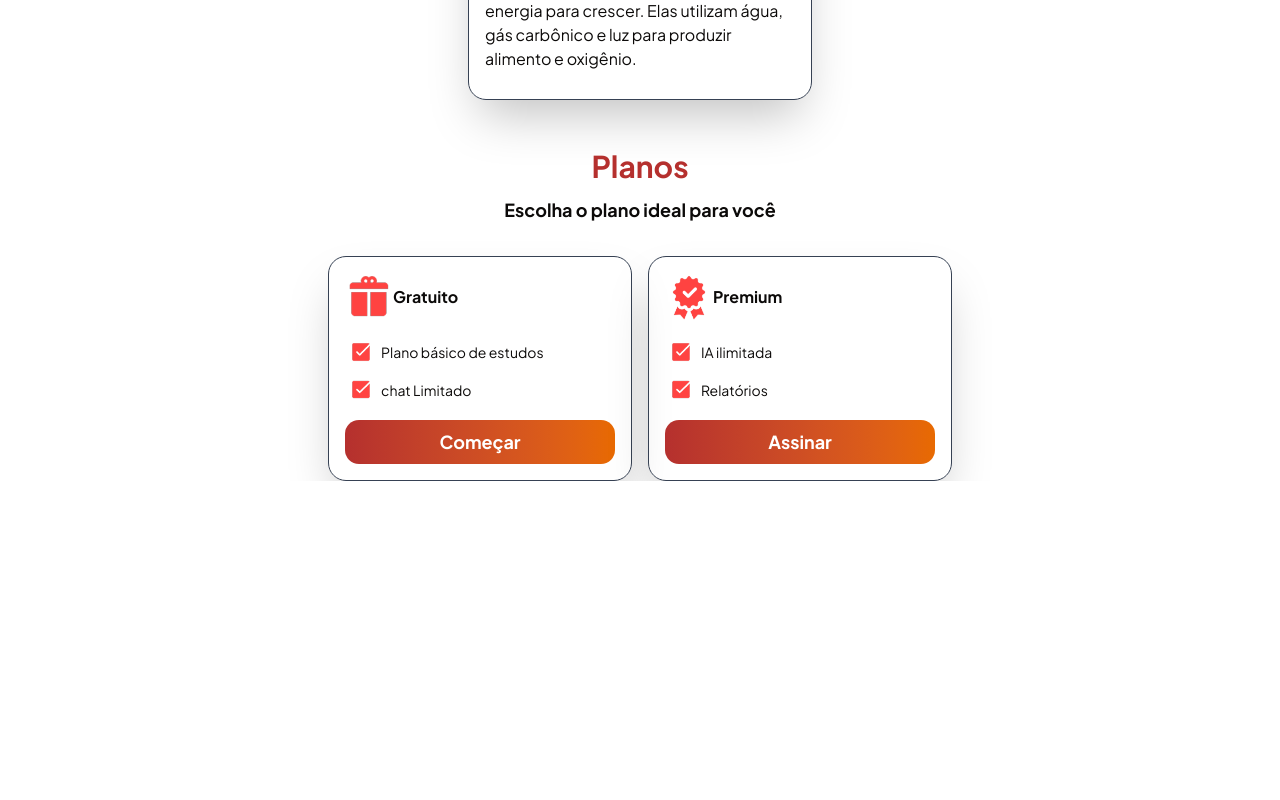
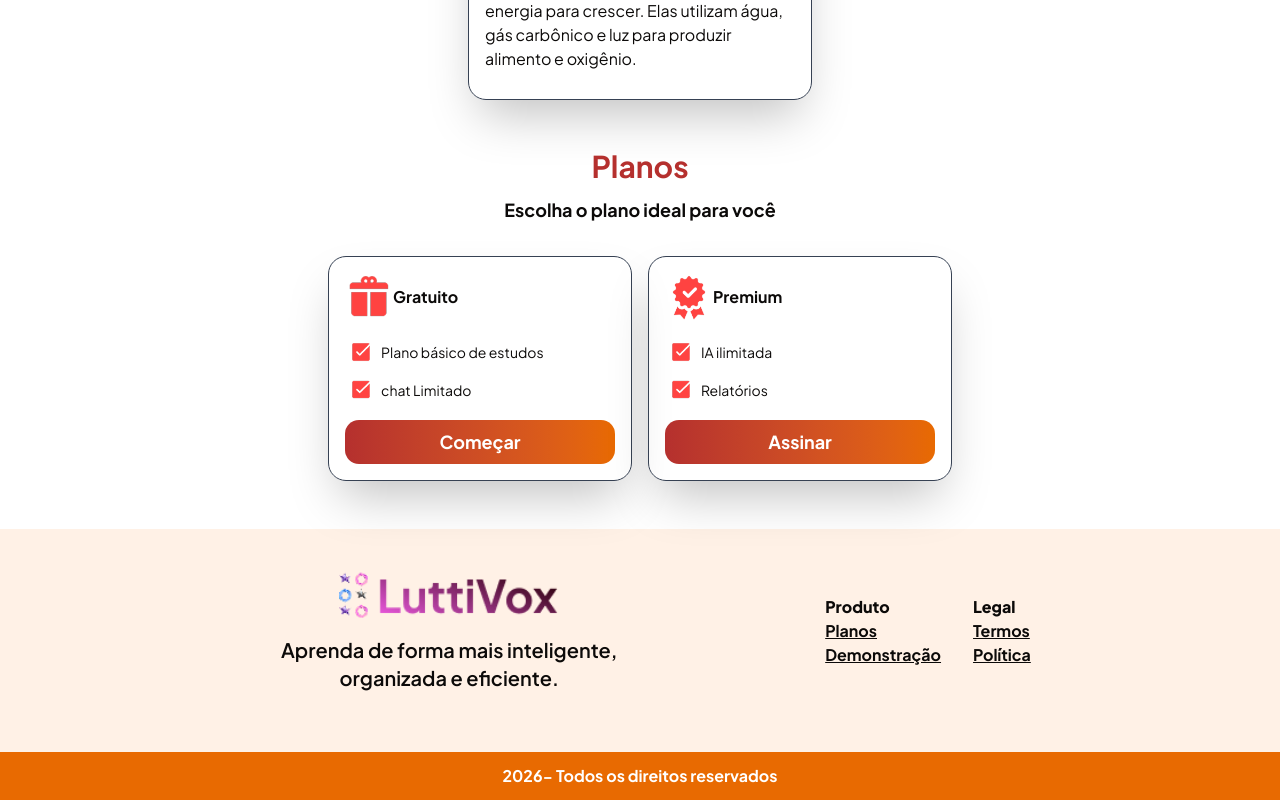
Before and after one commit to pinchieri-tiago/luttivox, a Next.js app: page / in a window 1280 px wide. Shown: the part 1453-2253 px from the top of the page. Before the commit the page ends 1934 px from the top, so only its background shows below. Built offline with nearby package versions, Linux system fonts and the light colour scheme; a web font is replaced by a local one.

Commit message:
feat: criar seção footer

```diff
--- a/src/app/page.tsx
+++ b/src/app/page.tsx
@@ -1,6 +1,7 @@
 import { About } from "@/components/home/about";
 import { Benefits } from "@/components/home/benefits";
 import { Demo } from "@/components/home/demo";
+import { Footer } from "@/components/home/footer";
 import { Header } from "@/components/home/header";
 import { Hero } from "@/components/home/hero";
 import { Plans } from "@/components/home/Plans";
@@ -14,6 +15,7 @@ export default function HomePage() {
         <About />
         <Demo  />
         <Plans />
+        <Footer />
      </div>
   );
 }
--- /dev/null
+++ b/src/components/home/footer.tsx
@@ -0,0 +1,57 @@
+import Image from "next/image";
+import Link from "next/link";
+
+export const Footer = () => {
+  return (
+    <footer className="bg-secondary-50 mt-12">
+      <div>
+        <div className="flex flex-col md:flex-row md:justify-center md:items-center md:p-5 md:gap-7 lg:gap-44">
+          <div className="flex flex-col items-center p-3">
+            <Image
+              src="/logo.png"
+              alt="logotipo"
+              width={200}
+              height={200}
+              className="h-auto w-30 xl:w-55"
+              loading="eager"
+            />
+            <p className="my-2 text-center text-sm lg:text-xl font-semibold md:max-w-94">
+              Aprenda de forma mais inteligente, organizada e eficiente.
+            </p>
+          </div>
+          <div>
+            <div className="flex items-center justify-center gap-8">
+              <div>
+                <p className="font-black">Produto</p>
+                <div className="flex flex-col">
+                  <Link href="/#planos" className="font-bold underline">
+                    Planos
+                  </Link>
+                  <Link href="/#demonstracao" className="font-bold underline">
+                    Demonstração
+                  </Link>
+                </div>
+              </div>
+              <div>
+                <p className="font-black">Legal</p>
+                <div className="flex flex-col">
+                  <Link href="/termos" className="font-bold underline">
+                    Termos
+                  </Link>
+                  <Link href="politica" className="font-bold underline">
+                    Política
+                  </Link>
+                </div>
+              </div>
+            </div>
+          </div>
+        </div>
+        <div className="mt-5">
+          <p className="bg-secondary-600 p-3 text-center font-bold text-white">
+            {new Date().getFullYear()}- Todos os direitos reservados
+          </p>
+        </div>
+      </div>
+    </footer>
+  );
+};
```
